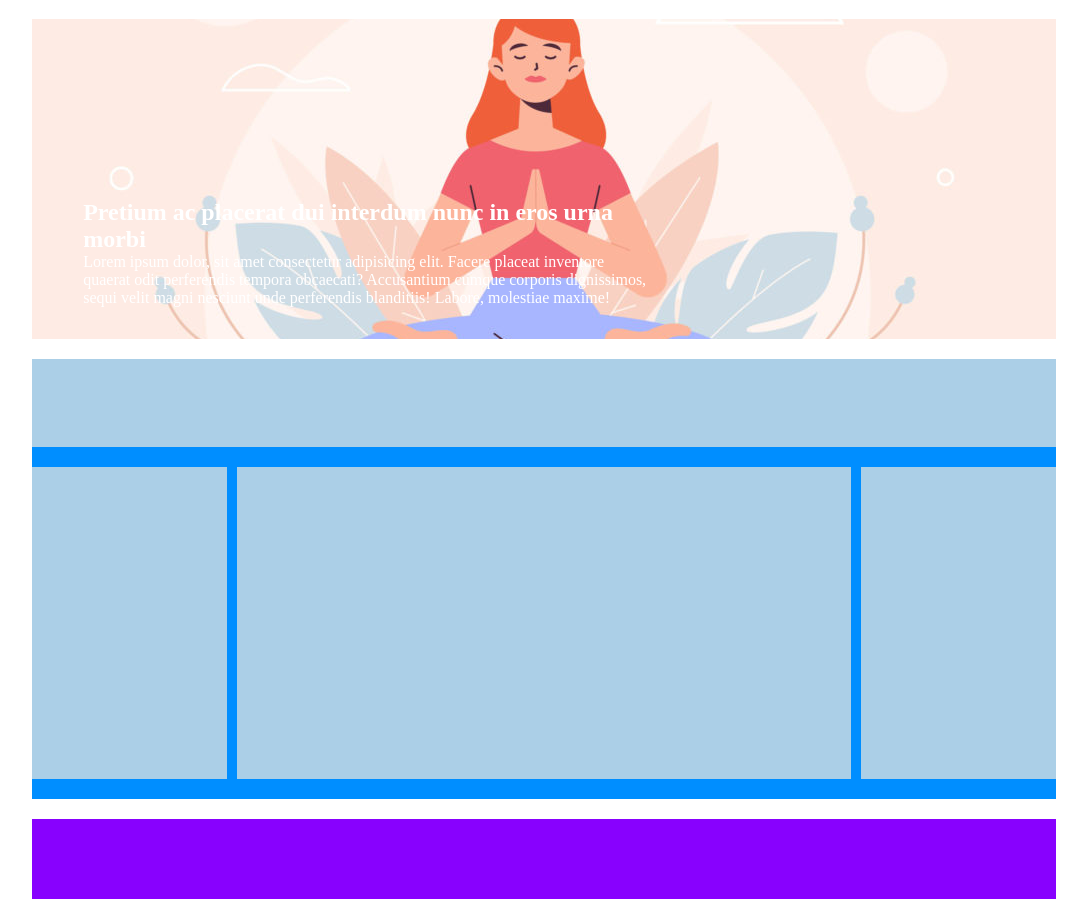
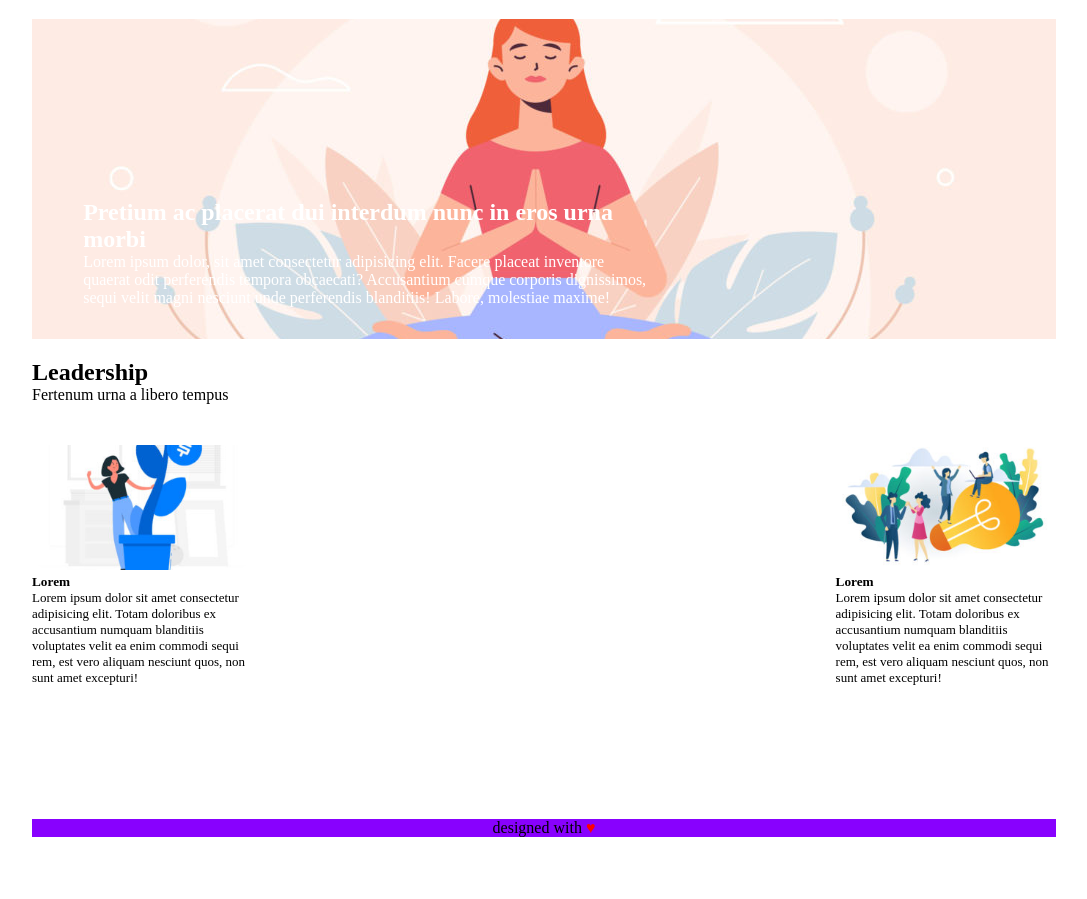
Before and after one commit to Francesco-Capriolo/htmlcss-wp, a plain HTML site: page index.html in a window 1280 px wide. Shown: the part 81-980 px from the top of the page, without its empty margins (96-1183 px from the left). After the commit the page ends 918 px from the top, so only its background shows below. Drawn offline with Linux system fonts and the light colour scheme.

Commit message:
completato parti laterali del main

```diff
--- a/css/style.css
+++ b/css/style.css
@@ -70,7 +70,7 @@ header > nav {
 div.principal-img{
     width: 100%;
     height: 40%;
-/*     background-size: 100%;
+/*  background-size: 100%;
     background-position: center;
     background-repeat: no-repeat;
     background-image: url(../img/banner.jpg); */
@@ -80,7 +80,7 @@ div.principal-img > img{
     width: 100%;
     height: 100%;
     object-fit: cover;
-/*     background: rgb(0, 0, 0);
+/*  background: rgb(0, 0, 0);
     background: rgba(0, 0, 0, 0.5); */
 }
 
@@ -95,39 +95,55 @@ div.principal-img > div.absolute{
 main {
     width: 100%;
     height: 55%;
-    background-color: rgba(0, 142, 255, 255);
+/*     background-color: rgba(0, 142, 255, 255); */
+}
+
+section p{
+    font-size: small;
 }
 
 /* header figlio del main */
 
 main > header {
     width: 100%;
-    height: 20%;
+    height: 15%;
 }
 
 /* parti laterali */
 
 .lateral-section {
-    width: calc(20% - 10px);
+    width: calc((45% / 2) - 10px);
     height: calc(80% - 40px);
+}
+
+section.lateral-section img{
+    width: 100%;
+    height: 40%;
+    object-fit: cover;
+    border-radius: 20px;
 }
 
 /* parte centrale del main */
 
 .section-central {
-    width: 60%;
+    width: 55%;
     height: calc(80% - 40px);
     margin: 0 10px;
 }
 
-.color-blue {
+/* .color-blue {
     background-color: rgba(171, 207, 231, 255)
 }
+ */
 
 /* piede del contenitore */
 
 footer {
     width: 100%;
-    height: 10%;
+    text-align: center;
     background-color: rgba(136, 1, 254, 255);
 }
+
+footer span{
+    color: red;
+}
--- a/index.html
+++ b/index.html
@@ -50,19 +50,40 @@
 
             <!-- le varie parti del corpo -->
 
-            <header class="float color-blue margin-bottom"></header>
+            <header class="float margin-bottom">
+                <h2>
+                    Leadership
+                </h2>
+                <p>
+                    Fertenum urna a libero tempus
+                </p>
+            </header>
 
-            <section class="color-blue lateral-section float"></section>
+            <section class="color-blue lateral-section float">
+                    <img src="img/img-1.jpg" alt="immagine donna con il vaso">
+                <h5>Lorem</h5>
+                <p>
+                    Lorem ipsum dolor sit amet consectetur adipisicing elit. Totam doloribus ex accusantium numquam blanditiis voluptates velit ea enim commodi sequi rem, est vero aliquam nesciunt quos, non sunt amet excepturi!
+                </p>
+            </section>
 
             <section class="color-blue section-central float"></section>
 
-            <section class="color-blue lateral-section float"></section>
+            <section class="color-blue lateral-section float">
+                <img src="img/img-3.jpg" alt="">
+                <h5>Lorem</h5>
+                <p>
+                    Lorem ipsum dolor sit amet consectetur adipisicing elit. Totam doloribus ex accusantium numquam blanditiis
+                    voluptates velit ea enim commodi sequi rem, est vero aliquam nesciunt quos, non sunt amet excepturi!
+                </p>
+            </section>
         </main>
+        <footer class="float">
+            <p>designed with <span>&hearts;</span></p>
+        </footer>
 
-        <!-- piede del contenitore -->
-
-        <footer class="float"></footer>
     </div>
+    <!-- piede del contenitore -->
 </body>
 
 </html>
```
